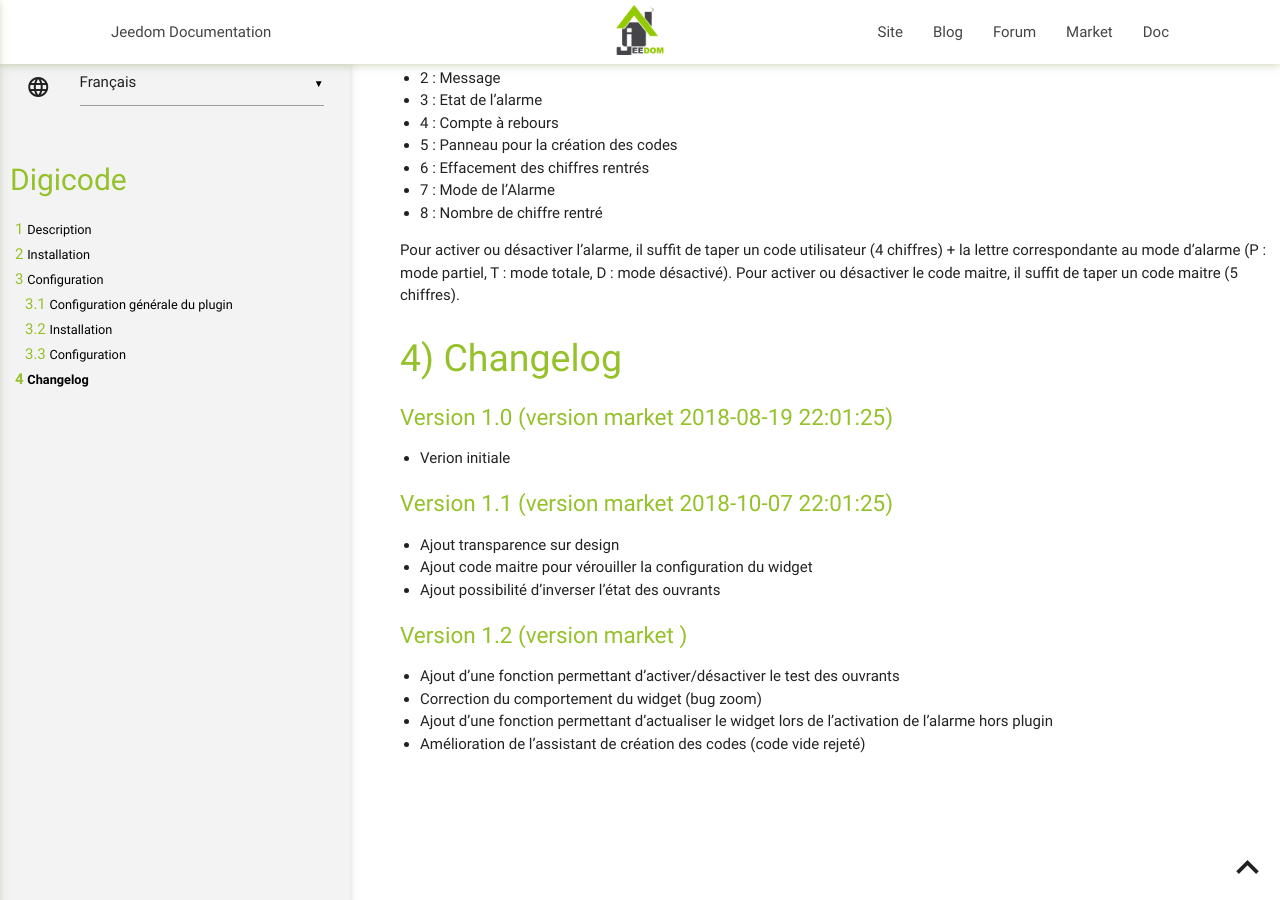
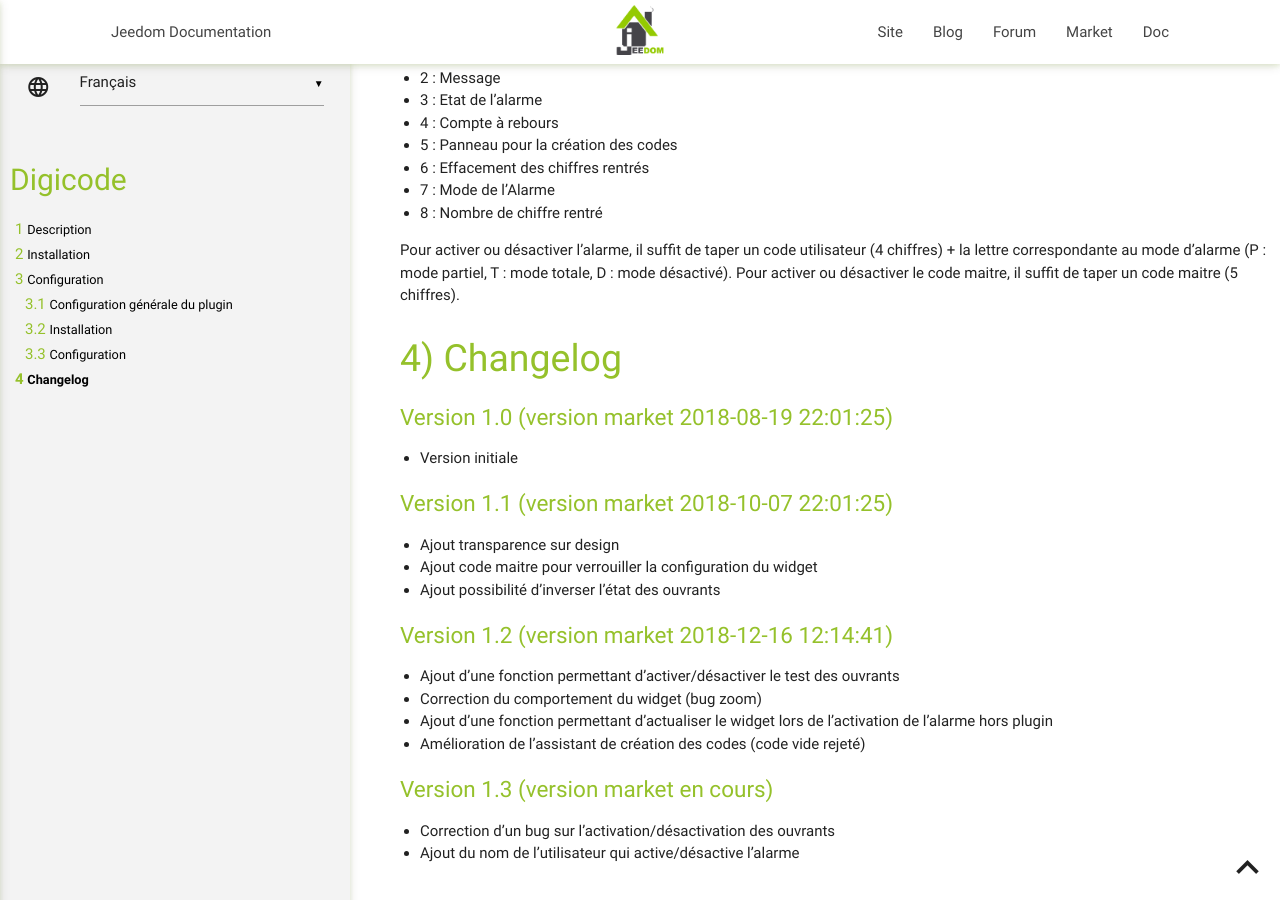
Before and after one commit to jmz84/plugin-digicode, a Jekyll site: the page built from docs/fr_FR/index.md, in a window 1280 px wide and 900 px high, scrolled down 3089 px. Built offline with Jekyll 4.4.1, drawn with Linux system fonts in a browser that asks for light colours; our own code applies the rules of GitHub Pages for plain Markdown files; some of the changed text lies outside the part shown.

Commit message:
Update changelog and ortho

```diff
--- a/docs/fr_FR/index.md
+++ b/docs/fr_FR/index.md
@@ -43,7 +43,7 @@ Il faut ensuite donner les informations de votre alarme.
 - 1 : La commande qui fournie le statut de l'alarme
 - 2 : La commande qui active le mode Total
 - 3 : La commande qui active le mode Partiel
-- 4 : La commande qui déactive l'alarme
+- 4 : La commande qui désactive l'alarme
 - 5 et 6 : Les commandes qui fournie le statut des ouvrants (virtuel généré par le résumé domotique)
 - 7 : Délais d'activation
 - 8 : Activation de l'état des ouvrants
@@ -56,7 +56,7 @@ Le code maitre est basé sur 5 chiffres.
 
 ![configuration](../images/configuration.png)
 
-NB : cette icone est inaccessible lorsque l'arlame est activée.
+NB : cette icone est inaccessible lorsque l'alarme est activée.
 
 Après avoir cliqué sur l'icone, une fenêtre s'ouvre et permet la gestion des comptes.
 
@@ -83,15 +83,19 @@ Pour activer ou désactiver le code maitre, il suffit de taper un code maitre (5
 Changelog
 ===
 ### Version 1.0 (version market 2018-08-19 22:01:25)
-- Verion initiale
+- Version initiale
 
 ### Version 1.1 (version market 2018-10-07 22:01:25)
 - Ajout transparence sur design
-- Ajout code maitre pour vérouiller la configuration du widget
+- Ajout code maitre pour verrouiller la configuration du widget
 - Ajout possibilité d'inverser l'état des ouvrants
 
-### Version 1.2 (version market )
+### Version 1.2 (version market 2018-12-16 12:14:41)
 - Ajout d'une fonction permettant d'activer/désactiver le test des ouvrants
 - Correction du comportement du widget (bug zoom)
 - Ajout d'une fonction permettant d'actualiser le widget lors de l'activation de l'alarme hors plugin
 - Amélioration de l'assistant de création des codes (code vide rejeté)
+
+### Version 1.3 (version market en cours)
+- Correction d'un bug sur l'activation/désactivation des ouvrants
+- Ajout du nom de l'utilisateur qui active/désactive l'alarme
```
Also changed, not shown: other parts of docs/fr_FR/index.md (+2 -2 lines).
